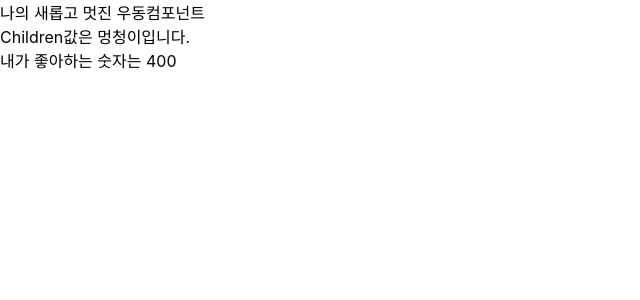
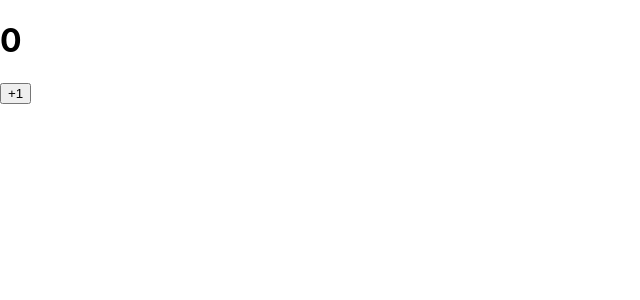
Before and after one commit to my-project-distribution/react_study, a React (Create React App) app: page / in a window 1280 px wide. Shown: the top 300 px of the page, without its empty margins (0-640 px from the left). Built offline with nearby package versions, Linux system fonts and the light colour scheme.

Commit message:
state끝나고 특정작업 실행

```diff
--- a/src/App.js
+++ b/src/App.js
@@ -1,7 +1,8 @@
 import MyComponent from './MyComponent';
+import Counter from './Counter';
 
 const App = () => {
-  return <MyComponent name="우동">멍청이</MyComponent>
+  return <Counter />
 }
 
 export default App;
--- /dev/null
+++ b/src/Counter.js
@@ -0,0 +1,27 @@
+import React, { Component } from 'react';
+
+class Counter extends Component {
+    state = {
+        number : 0,
+        fixedNumber: 0
+    };
+    render() {
+        const {number,fixedNumber} = this.state;
+        return (
+            <div>
+                <h1>{number}</h1>
+                <button onClick={() =>{
+                    this.setState(
+                    {
+                        number : number+1
+                    },
+                    () => {
+                        alert('setstate 호출됨');
+                    }
+                    );}}>+1</button>
+            </div>
+        );
+    }
+}
+
+export default Counter;
```
